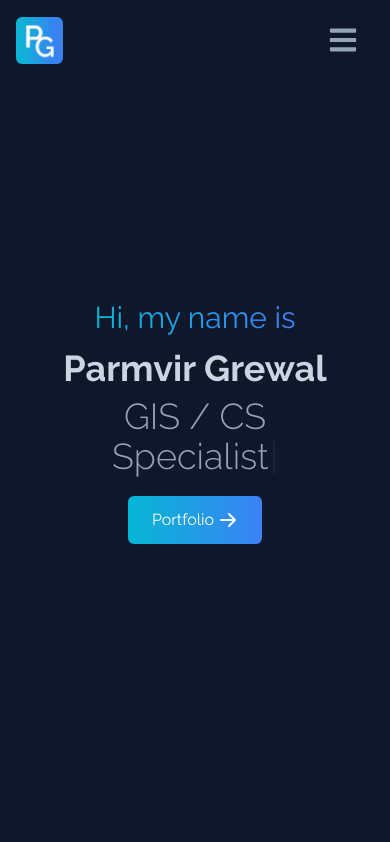
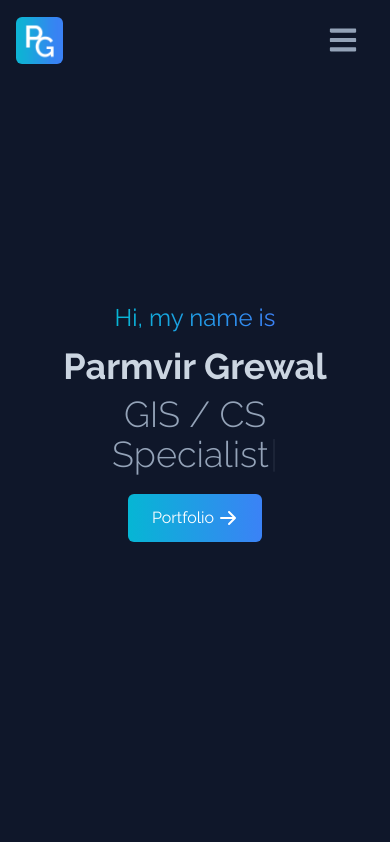
Before and after one commit to Parmvir-Grewal/personal-portfolio-website, a React (Create React App) app: page / in a window 390 px wide. Shown: the top 842 px of the page. Built offline with nearby package versions, Linux system fonts and the light colour scheme; the HTML template or start-up script is replaced by a standard one.

Commit message:
Change styling

```diff
--- a/src/components/Home.jsx
+++ b/src/components/Home.jsx
@@ -12,7 +12,7 @@
         <div className='max-w-screen-2xl mx-auto flex flex-col items-center
          justify-center h-full px-4 md:flex-row' >
             <div className='flex flex-col justify-center items-center h-full w-5/6'>
-            <p className='text-transparent bg-clip-text bg-gradient-to-r from-cyan-500 to-blue-500 text-center py-3 max-w-lg text-3xl' data-aos='fade-up'>Hi, my name is</p>
+            <p className='text-transparent bg-clip-text bg-gradient-to-r from-cyan-500 to-blue-500 text-center py-3 max-w-lg sm:text-3xl text-2xl' data-aos='fade-up'>Hi, my name is</p>
                 <h2 className='text-slate-300 text-4xl sm:text-7xl font-bold' data-aos='fade-up'>
                 Parmvir Grewal
                 </h2>
```
